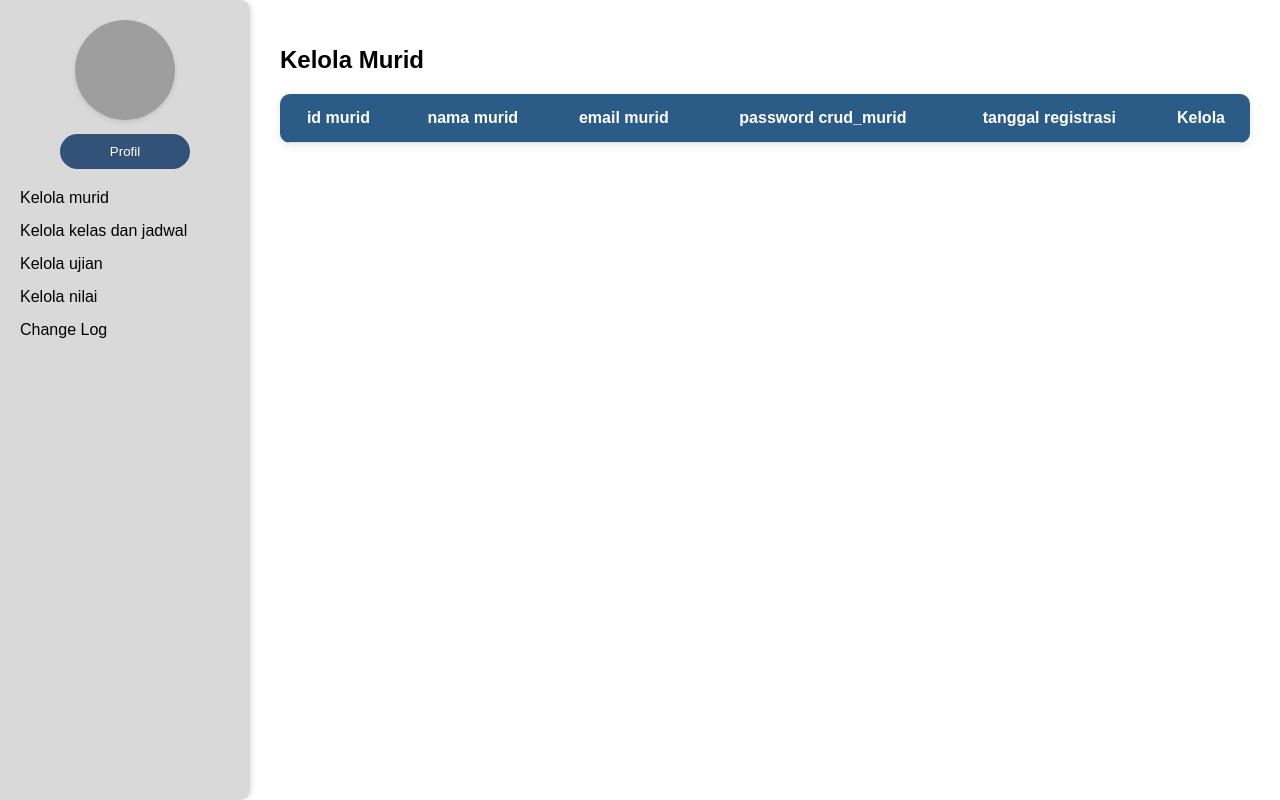
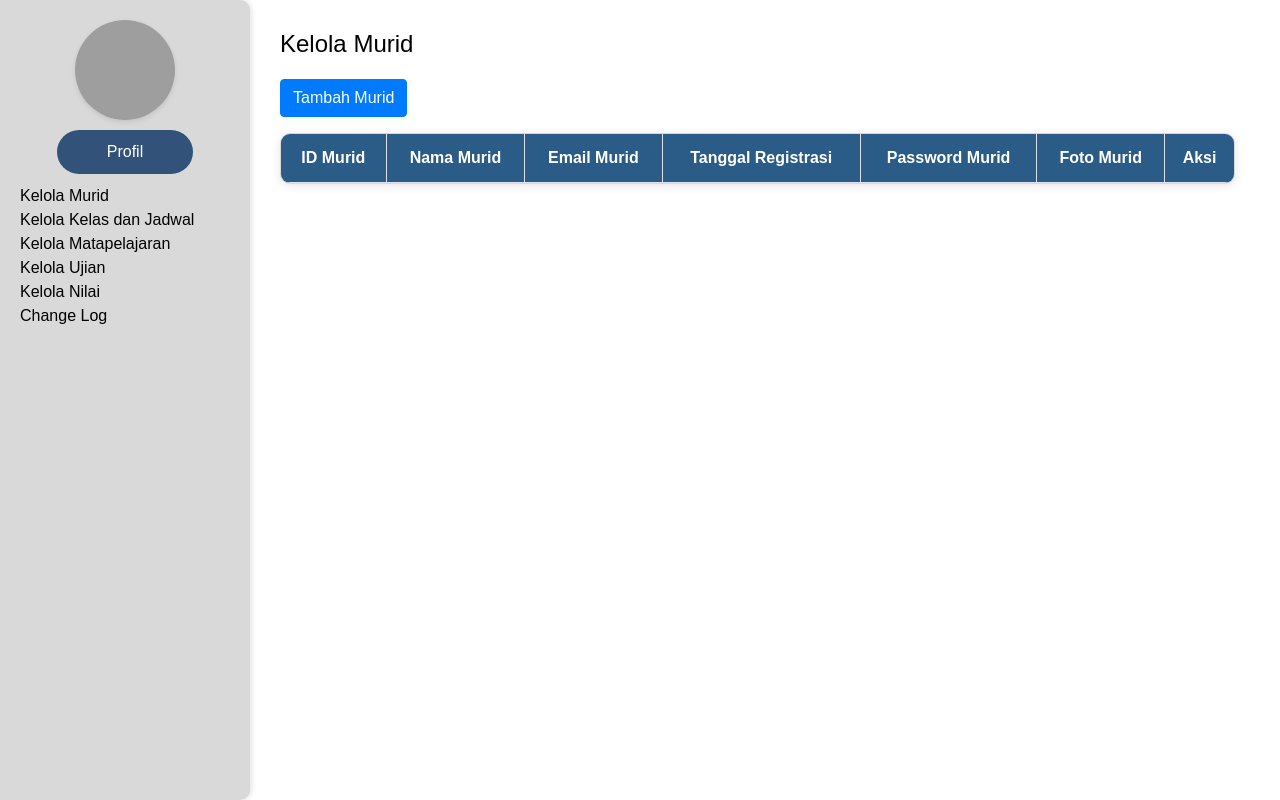
Before and after one commit to Dikayuann/Fp_pwl, a CodeIgniter app: page /database/index.php/crud_murid in a window 1280 px wide. Run offline with CodeIgniter, Linux system fonts and the light colour scheme; data that the repository does not hold is empty; grey boxes are pictures that could not be loaded.

Commit message:
fix crud murid menambahkan tampilan landing page

```diff
--- a/application/views/crud_murid.php
+++ b/application/views/crud_murid.php
@@ -5,6 +5,8 @@
 	<meta charset="UTF-8">
 	<meta name="viewport" content="width=device-width, initial-scale=1.0">
 	<title>Kelola Murid</title>
+	<!-- Menambahkan Bootstrap CSS -->
+	<link href="https://stackpath.bootstrapcdn.com/bootstrap/4.5.2/css/bootstrap.min.css" rel="stylesheet">
 	<style>
 		* {
 			box-sizing: border-box;
@@ -17,12 +19,7 @@
 			padding: 0;
 		}
 
-        .container {
-            display: flex;
-        }
-
 		.sidebar {
-            width: 250px;
 			background-color: #D9D9D9;
 			color: #000000;
 			min-height: 100vh;
@@ -30,11 +27,12 @@
 			border-top-right-radius: 10px;
 			border-bottom-right-radius: 10px;
 			box-shadow: 2px 0 5px rgba(0, 0, 0, 0.1);
+			width: 250px;
 		}
 
 		.profile {
 			text-align: center;
-            margin-bottom: 20px;
+			margin-bottom: 10px;
 		}
 
 		.profile img {
@@ -59,15 +57,6 @@
 			background-color: #3a6a98;
 		}
 
-        .menu {
-            list-style: none;
-            padding: 0;
-        }
-
-        .menu li {
-            margin-bottom: 15px;
-        }
-
 		.menu a {
 			text-decoration: none;
 			color: #000000;
@@ -80,8 +69,8 @@
 		}
 
 		.content {
-            flex: 1;
 			padding: 30px;
+			flex-grow: 1;
 		}
 
 		.content h1 {
@@ -91,8 +80,6 @@
 		}
 
 		table {
-            width: 100%;
-            border-collapse: collapse;
 			background-color: #D9D9D9;
 			border-radius: 10px;
 			overflow: hidden;
@@ -119,41 +106,74 @@ table tbody tr:nth-child(even) {
 		table tbody tr:hover {
 			background-color: #f1f1f1;
 		}
+
+		.profile-img {
+			width: 50px;
+			height: 50px;
+			border-radius: 50%;
+		}
+
+		.container-fluid {
+			padding-left: 0; /* Menghilangkan padding kiri pada container */
+		}
 	</style>
 </head>
 
 <body>
-    <div class="container">
+<div class="container-fluid d-flex">
 	<div class="sidebar">
 		<div class="profile">
 			<img src="<?php echo base_url('assets/images/profile.jpg'); ?>" alt="Profile Picture">
 			<button class="profile-btn">Profil</button>
 		</div>
-            <ul class="menu">
-                <li><a href="#">Kelola murid</a></li>
-                <li><a href="#">Kelola kelas dan jadwal</a></li>
-                <li><a href="#">Kelola ujian</a></li>
-                <li><a href="#">Kelola nilai </a></li>
-                <li><a href="#">Change Log</a></li>
+		<ul class="menu list-unstyled">
+			<li><a href="<?php echo site_url('crud_murid'); ?>">Kelola Murid</a></li>
+			<li><a href="<?php echo site_url('crud_kelas_jadwal'); ?>">Kelola Kelas dan Jadwal</a></li>
+			<li><a href="<?php echo site_url('crud_matapelajaran'); ?>">Kelola Matapelajaran</a></li>
+			<li><a href="<?php echo site_url('crud_ujian'); ?>">Kelola Ujian</a></li>
+			<li><a href="<?php echo site_url('crud_nilai'); ?>">Kelola Nilai</a></li>
+			<li><a href="<?php echo site_url('change_log'); ?>">Change Log</a></li>
 		</ul>
 	</div>
 	<div class="content">
 		<h1>Kelola Murid</h1>
-            <table>
+		<a href="<?php echo site_url('crud_murid/tambah'); ?>" class="btn btn-primary mb-3">Tambah Murid</a>
+		<table class="table table-striped table-bordered">
 			<thead>
 			<tr>
-                        <th>id murid</th>
-                        <th>nama murid</th>
-                        <th>email murid</th>
-                        <th>password crud_murid</th>
-                        <th>tanggal registrasi</th>
-                        <th>Kelola</th>
+				<th>ID Murid</th>
+				<th>Nama Murid</th>
+				<th>Email Murid</th>
+				<th>Tanggal Registrasi</th>
+				<th>Password Murid</th>
+				<th>Foto Murid</th>
+				<th>Aksi</th>
+			</tr>
 			</thead>
 			<tbody>
-                    <!-- Data akan diisi dari controller -->
+			<?php foreach ($murid as $m): ?>
+				<tr>
+					<td><?php echo $m->id_murid; ?></td>
+					<td><?php echo $m->nama_murid; ?></td>
+					<td><?php echo $m->email_murid; ?></td>
+					<td><?php echo $m->tanggal_registrasi; ?></td>
+					<td><?php echo $m->password_murid; ?></td>
+					<td>
+						<img src="<?php echo base_url('uploads/' . $m->foto_murid); ?>" alt="Foto Murid" class="profile-img" />
+					</td>
+					<td>
+						<a href="<?php echo site_url('crud_murid/edit/'.$m->id_murid); ?>" class="btn btn-warning btn-sm">Edit</a>
+						<a href="<?php echo site_url('crud_murid/hapus/'.$m->id_murid); ?>" class="btn btn-danger btn-sm" onclick="return confirm('Apakah Anda yakin ingin menghapus?');">Hapus</a>
+					</td>
+				</tr>
+			<?php endforeach; ?>
 			</tbody>
 		</table>
 	</div>
 </div>
+
+<!-- Menambahkan Bootstrap JS dan jQuery -->
+<script src="https://code.jquery.com/jquery-3.5.1.slim.min.js"></script>
+<script src="https://cdn.jsdelivr.net/npm/bootstrap@4.5.2/dist/js/bootstrap.bundle.min.js"></script>
 </body>
 </html>
```
Also changed, not shown: application/views/landing_page.php (+84 -77 lines). Lines whose indentation alone changed are shown as unchanged.
